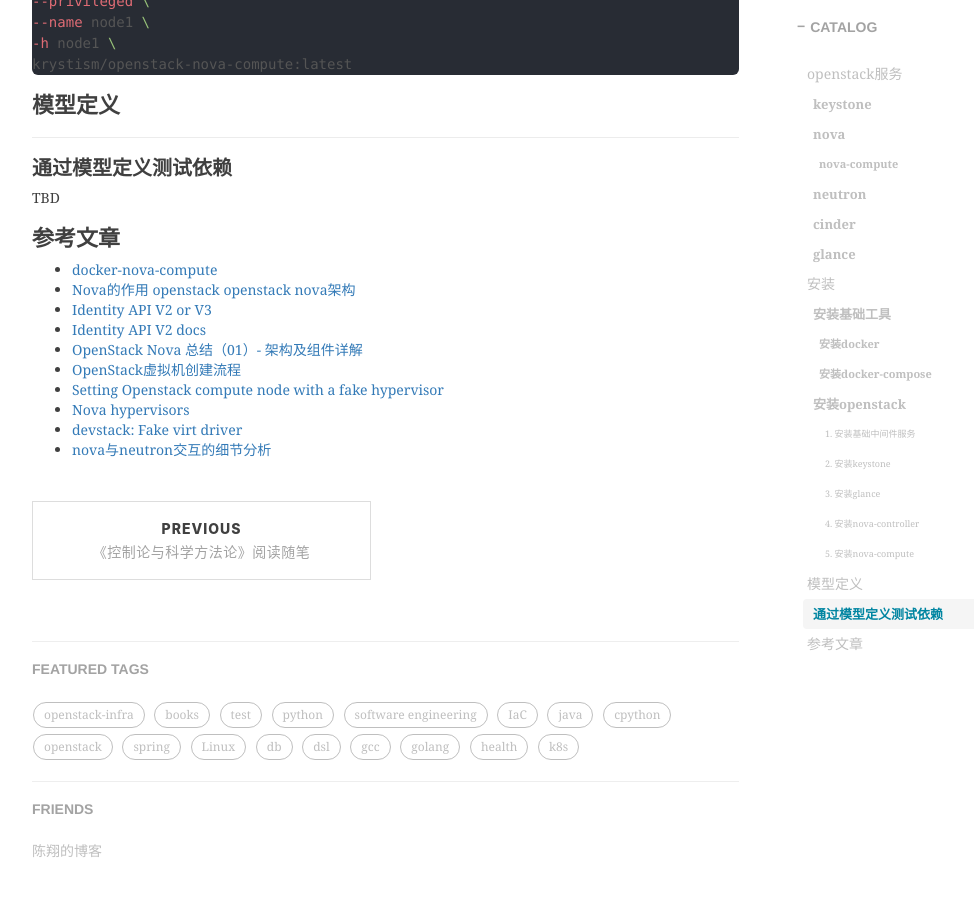
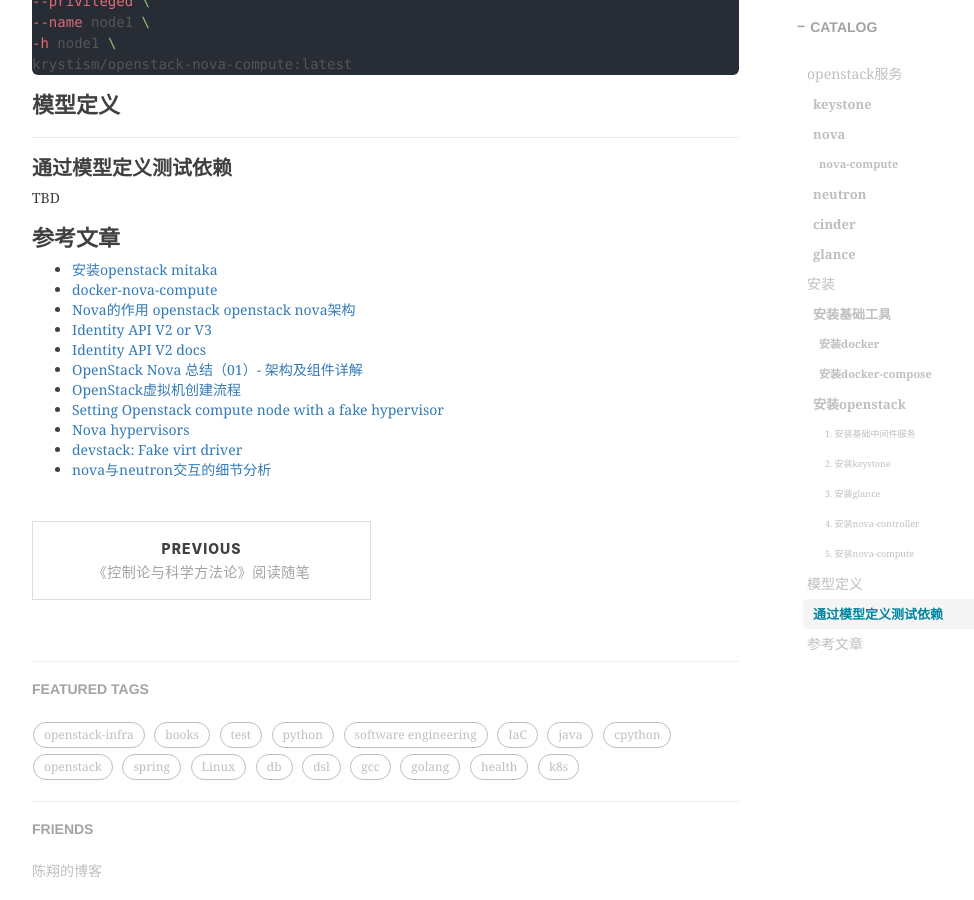
Before and after one commit to shihai1991/shihai1991.github.io, a Jekyll site: the page built from _posts/2024-01-15-在docker上运行nova-compute.md, in a window 1280 px wide and 900 px high, scrolled down 5242 px. Shown: the whole window, without its empty margins (233-1207 px from the left). Built offline with Jekyll 4.4.1, drawn with Linux system fonts in a browser that asks for light colours; nearby versions of some CDN libraries; comment, search, counter and statistics services are not loaded.

Commit message:
Update 2024-01-15-在docker上运行nova-compute.md

```diff
--- a/_posts/2024-01-15-在docker上运行nova-compute.md
+++ b/_posts/2024-01-15-在docker上运行nova-compute.md
@@ -170,6 +170,7 @@ krystism/openstack-nova-compute:latest
 TBD
 
 # 参考文章
+- [安装openstack mitaka](https://docs.openstack.org/mitaka/zh_CN/install-guide-rdo/)
 - [docker-nova-compute](https://github.com/int32bit/docker-nova-compute?tab=readme-ov-file)
 - [Nova的作用 openstack openstack nova架构](https://blog.51cto.com/u_13354/8102414)
 - [Identity API V2 or V3](https://docs.openstack.org/keystone/10.0.3/http-api.html)
```
